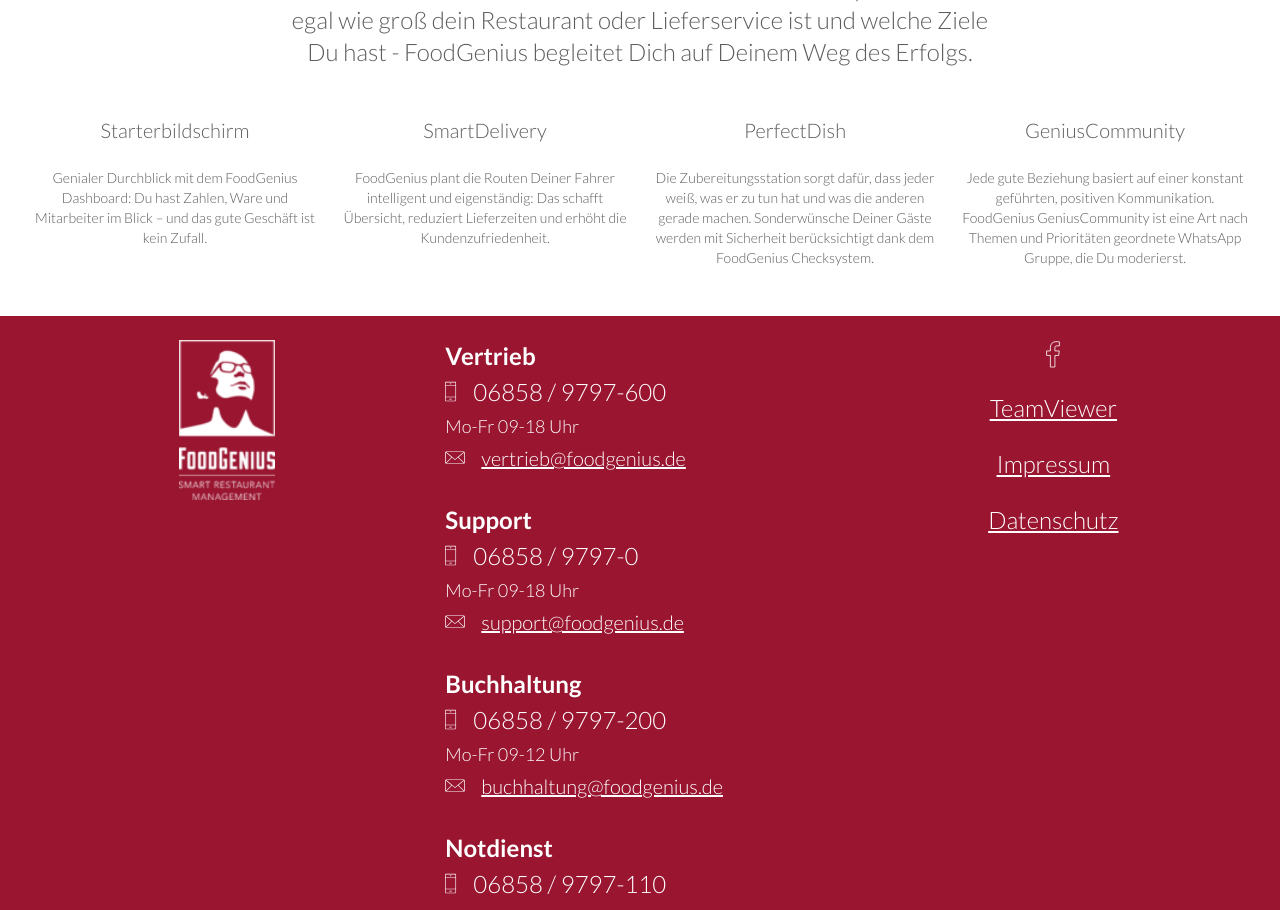
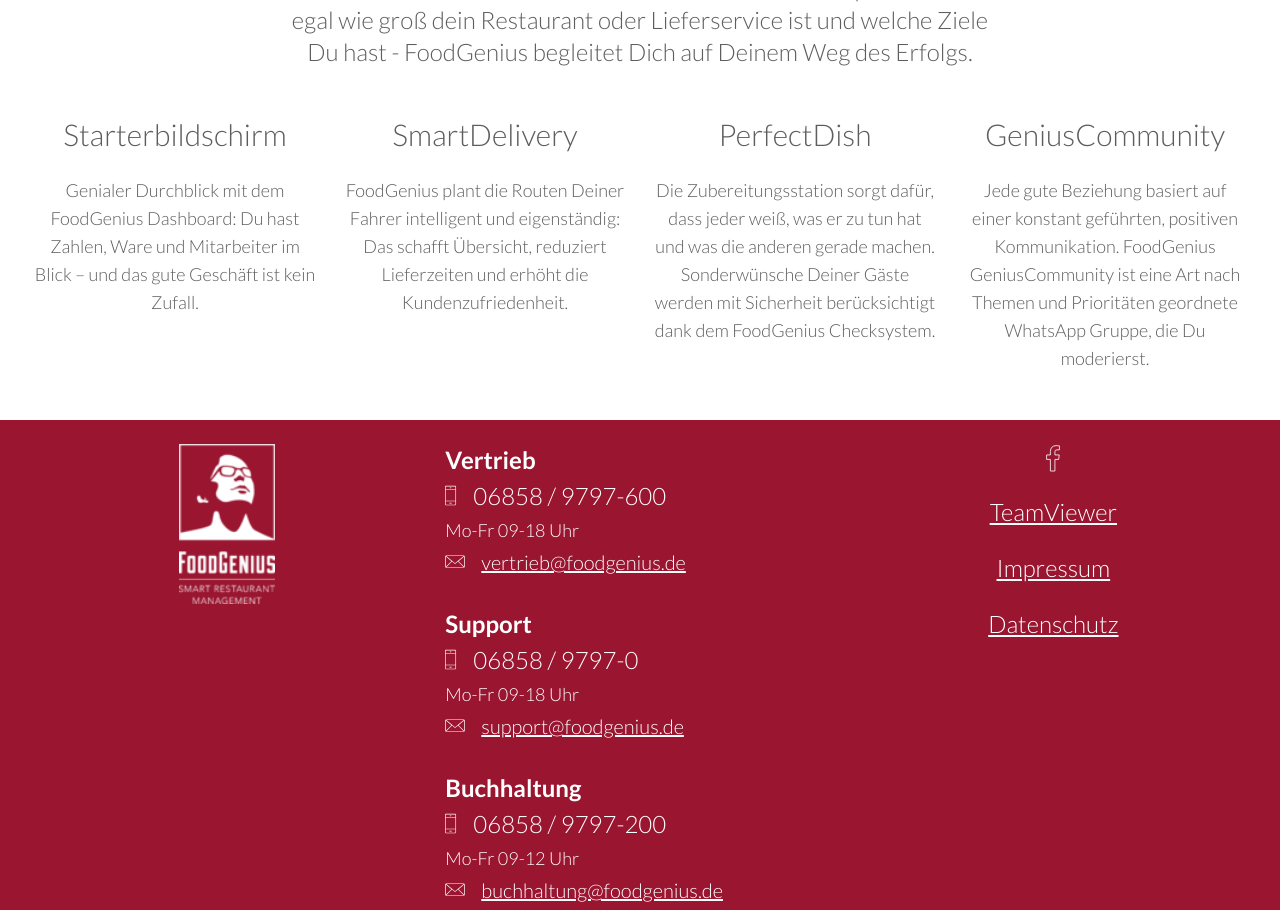
Before and after one commit to Goran853/foodgenius, a React (Vite) app in the folder client/: page / in a window 1280 px wide. Shown: the part 2324-3234 px from the top of the page. Built offline with nearby package versions, Linux system fonts and the light colour scheme.

Commit message:
feat: finish HardwareFeatures responsive design

```diff
--- a/client/src/components/HardwareFeatures.tsx
+++ b/client/src/components/HardwareFeatures.tsx
@@ -7,8 +7,12 @@
   return (
     <div className="flex flex-col gap-40">
       <div className="flex flex-col gap-6 text-center">
-        <h3 className="lg:text-xl md:text-base text-2xl">{title}</h3>
-        <p className="lg:text-sm md:text-xs">{description}</p>
+        <h3 className="text-2xl md:text-base lg:text-2xl xl:text-3xl 2xl:text-4xl">
+          {title}
+        </h3>
+        <p className="md:text-xs lg:text-sm xl:text-lg 2xl:text-xl">
+          {description}
+        </p>
       </div>
     </div>
   );
```
